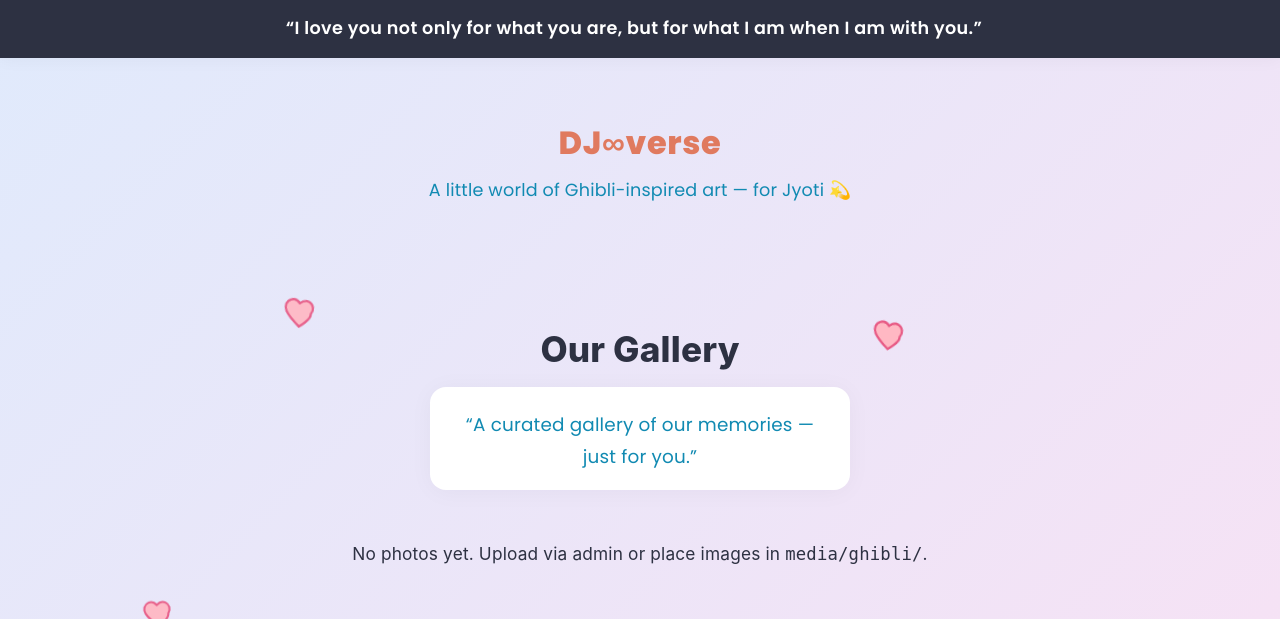
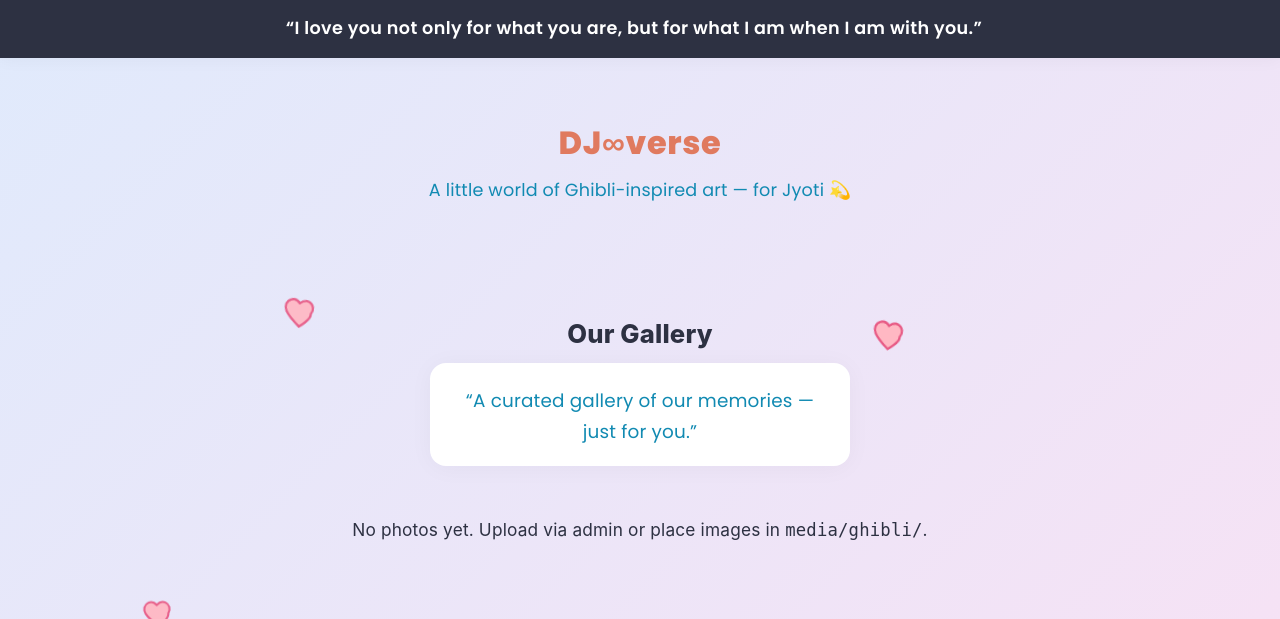
Before and after one commit to Divyam034/first_website, a Django app: page /gallery/ in a window 1280 px wide. Shown: the top 619 px of the page. Run offline with Django 4.2, Linux system fonts and the light colour scheme; data that the repository does not hold is empty.

Commit message:
final working script

```diff
--- a/templates/gallery/gallery.html
+++ b/templates/gallery/gallery.html
@@ -2,7 +2,7 @@
 {% load static %}
 {% block content %}
   <section class="intro" style="text-align:center; margin-bottom:32px;">
-    <h2 style="font-size:2.2rem; color:var(--primary); margin-bottom:8px; font-weight:800;">Our Gallery</h2>
+    <h2 style="font-size:1.6rem; color:var(--primary); margin-bottom:8px; font-weight:800;">Our Gallery</h2>
     <div style="margin:0 auto 24px auto;max-width:420px;background:var(--white);border-radius:16px;box-shadow:0 2px 24px #22223b0a;padding:22px 28px 18px 28px;">
   <span id="gallery-quote" style="font-size:1.15rem;color:var(--secondary);font-family:'Poppins',sans-serif;font-weight:500;">“A curated gallery of our memories — just for you.”</span>
     </div>
```
